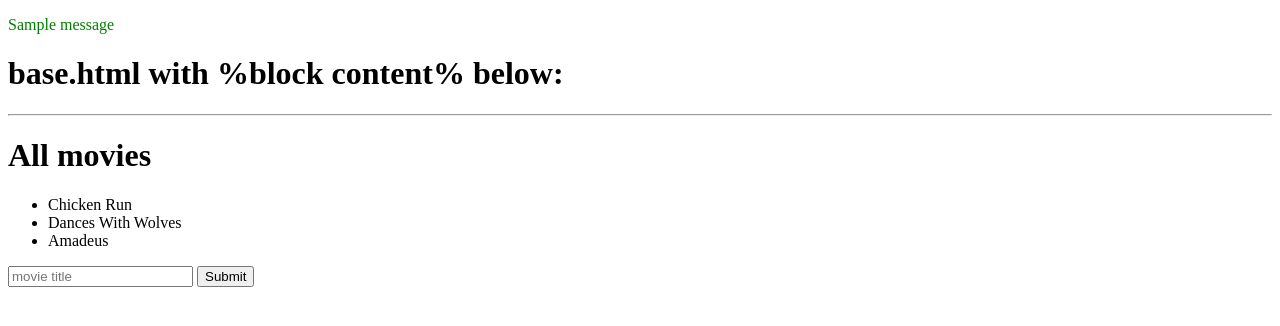
After one commit to sivadej/flask-survey, a Flask app: page /movies in a window 1280 px wide. The commit adds this page. Shown: the top 326 px of the page. Run offline with Flask 2, Linux system fonts and the light colour scheme; one stand-in notice (Sample message) is shown.

Commit message:
redirect and flash practice

```diff
--- /dev/null
+++ b/session-practice/app.py
@@ -0,0 +1,44 @@
+from flask import Flask, session, redirect, render_template, request, flash
+from flask_debugtoolbar import DebugToolbarExtension
+
+app = Flask(__name__)
+app.config['SECRET_KEY'] = 'secret squirrel'
+app.config['DEBUG_TB_INTERCEPT_REDIRECTS'] = False
+debug = DebugToolbarExtension(app)
+
+MOVIES = {'Amadeus', 'Chicken Run', 'Dances With Wolves'}
+
+
+@app.route('/')
+def start():
+    session['count'] = 0
+    return 'new counter started'
+
+
+@app.route('/old-home-page')
+def redirect_to_home():
+    """redirects to new homepage"""
+    flash('that page has moved. you are now at the new home page')
+    return redirect('/movies')
+
+
+@app.route('/movies')
+def show_all_movies():
+    """Show list of all movies in fake DB"""
+    return render_template('movies.html', movies=MOVIES)
+
+# use redirect for POST to GET
+@app.route('/movies/new', methods=["POST"])
+def add_movie():
+    title = request.form['title']
+    # pretend db
+    if title in MOVIES:
+        flash('movie already exists.', 'error')
+    else:
+        MOVIES.add(title)
+        flash('movie successfully added!', 'success')
+    return redirect('/movies')
+
+
+if __name__ == '__main__':
+    app.run(debug=True)
--- /dev/null
+++ b/session-practice/templates/base.html
@@ -0,0 +1,29 @@
+<!DOCTYPE html>
+<html lang="en">
+<head>
+    <style>
+        .error { color:red; }
+        .success { color:green; }
+    </style>
+    <meta charset="UTF-8">
+    <meta name="viewport" content="width=device-width, initial-scale=1.0">
+    <title>session-practice folder</title>
+</head>
+<body>
+
+{% with messages = get_flashed_messages(with_categories=true) %}
+{% if messages %}
+    <section id="messages">
+    {% for category, msg in messages %}
+        <p class="{{category}}">{{ msg }}</p>
+    {% endfor %}
+    </section>
+{% endif %}
+{% endwith %}
+
+    <h1>base.html with %block content% below:</h1>
+    <hr/>
+    {% block content %}
+    {% endblock %}
+</body>
+</html>
--- /dev/null
+++ b/session-practice/templates/movies.html
@@ -0,0 +1,14 @@
+{% extends 'base.html' %}
+{% block content %}
+<h1>All movies</h1>
+<ul>
+    {% for movie in movies %}
+    <li>{{movie}}</li>
+    {%endfor%}
+    </ul>
+
+<form action="/movies/new" method='post'>
+    <input type="text" placeholder="movie title" name="title">
+    <button>Submit</button>
+</form>
+{% endblock %}
--- a/templates/survey_index.html
+++ b/templates/survey_index.html
@@ -2,5 +2,5 @@
 {% block content %}
 <p><strong>Currently Viewing: {{ title }}</strong></p>
 <p>Instructions: {{ instructions }}</p>
-<a href="{{url_for('questions')}}">Start Survey</a>
+<a href="{{url_for('questions',id=0)}}">Start Survey</a>
 {% endblock %}
```
Also changed, not shown: 1 other file.
